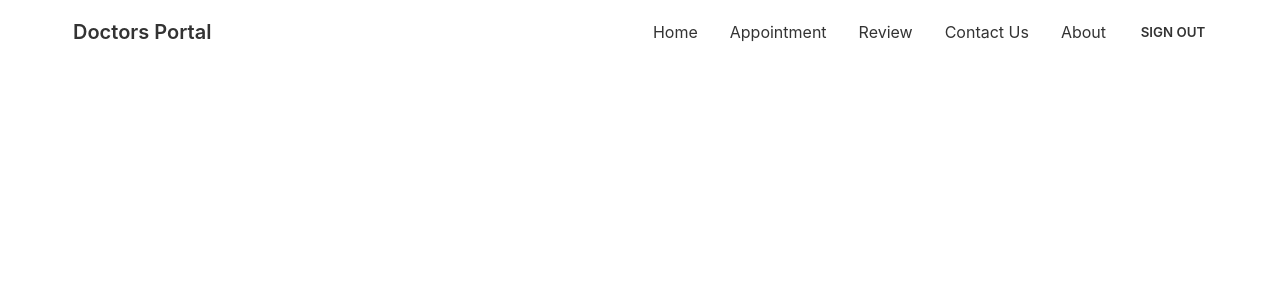
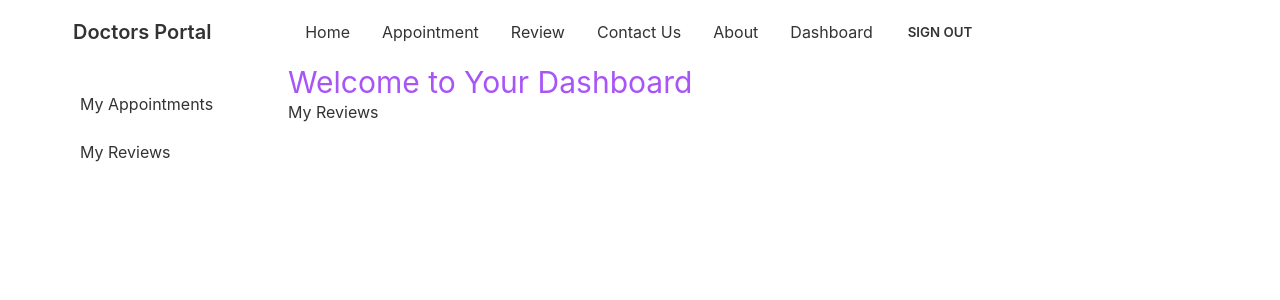
Before and after one commit to SJMormo/doctors-portal-client, a React (Create React App) app: page /dashboard/review in a window 1280 px wide. Shown: the top 300 px of the page. Built offline with nearby package versions, Linux system fonts and the light colour scheme; no server answers; sample sign-in values are in the browser's storage.

Commit message:
dashboard added

```diff
--- a/src/App.js
+++ b/src/App.js
@@ -4,6 +4,9 @@ import 'react-toastify/dist/ReactToastify.css';
 import './App.css';
 import About from './Pages/About/About';
 import Appointment from './Pages/Appointment/Appointment';
+import DashBoard from './Pages/DashBoard/DashBoard';
+import MyAppointments from './Pages/DashBoard/MyAppointments';
+import MyReview from './Pages/DashBoard/MyReview';
 import Home from './Pages/Home/Home';
 import Login from './Pages/Login/Login';
 import RequireAuth from './Pages/Login/RequireAuth';
@@ -21,7 +24,20 @@ function App() {
             <RequireAuth>
               <Appointment />
             </RequireAuth>
-          } />
+          }
+        />
+
+        <Route path="/dashboard"
+          element={
+            <RequireAuth>
+              <DashBoard />
+            </RequireAuth>
+          }
+        >
+          <Route index element={<MyAppointments></MyAppointments>}></Route>
+          <Route path={'review'} element={<MyReview></MyReview>}></Route>
+        </Route>
+
         <Route path="/about" element={<About />} />
         <Route path="/login" element={<Login />} />
         <Route path="/signup" element={<SignUp />} />
--- /dev/null
+++ b/src/Hooks/useToken.js
@@ -0,0 +1,12 @@
+import { useEffect, useState } from "react"
+
+const useToken = user => {
+    const [token, setToken] = useState('');
+    useEffect(() => {
+
+    }, [user]);
+
+    return [token];
+}
+
+export default useToken;
--- a/src/Pages/Appointment/BookingModal.js
+++ b/src/Pages/Appointment/BookingModal.js
@@ -50,7 +50,7 @@ const BookingModal = ({ treatment, setTreatment, date, refetch }) => {
             <input type="checkbox" id="booking-modal" className="modal-toggle" />
             <div className="modal modal-bottom sm:modal-middle">
                 <div className="modal-box">
-                    <label htmlFor="booking-modal" className="btn btn-sm btn-circle absolute right-2 top-2">✕</label>
+                    <label htmlhtmlFor="booking-modal" className="btn btn-sm btn-circle absolute right-2 top-2">✕</label>
                     <h3 className="font-bold text-lg text-secondary">Booking For: {name}</h3>
                     <form onSubmit={handleBooking} className='grid grid-cols-1 gap-3 justify-items-center mt-2'>
                         <input type="text" value={format(date, 'PP')} className="input input-bordered w-full max-w-xs" disabled />
--- a/src/Pages/Appointment/Service.js
+++ b/src/Pages/Appointment/Service.js
@@ -18,7 +18,7 @@ const Service = ({ service, setTreatment }) => {
 
                 <div className="card-actions justify-center">
 
-                    <label htmlFor="booking-modal"
+                    <label htmlhtmlFor="booking-modal"
                         onClick={() => setTreatment(service)}
                         className="btn btn-secondary text-white uppercase bg-gradient-to-r from-primary to-secondary"
                         disabled={slots.length === 0}
--- /dev/null
+++ b/src/Pages/DashBoard/DashBoard.js
@@ -0,0 +1,26 @@
+import React from 'react';
+import { Link, Outlet } from 'react-router-dom';
+
+const DashBoard = () => {
+    return (
+        <div className="drawer drawer-mobile">
+            <input id="dashboard-sidebar" type="checkbox" className="drawer-toggle" />
+            <div className="drawer-content">
+                <h2 className='text-3xl text-bold text-purple-500'>Welcome to Your Dashboard</h2>
+                <Outlet />
+
+            </div>
+            <div className="drawer-side">
+                <label htmlFor="dashboard-sidebar" className="drawer-overlay"></label>
+                <ul className="menu p-4 overflow-y-auto w-60 bg-base-100 text-base-content">
+                    {/* <!-- Sidebar content here --> */}
+                    <li><Link to={"/dashboard"}>My Appointments</Link></li>
+                    <li><Link to={"/dashboard/review"}>My Reviews</Link></li>
+                </ul>
+
+            </div>
+        </div >
+    );
+};
+
+export default DashBoard;
--- /dev/null
+++ b/src/Pages/DashBoard/MyAppointments.js
@@ -0,0 +1,49 @@
+import React, { useEffect, useState } from 'react';
+import { useAuthState } from 'react-firebase-hooks/auth';
+import auth from '../../firebase.init';
+
+const MyAppointments = () => {
+
+    const [appointments, setAppointments] = useState([]);
+    const [user] = useAuthState(auth);
+
+    useEffect(() => {
+        fetch(`http://localhost:5000/booking?patient=${user.email}`)
+            .then(res => res.json())
+            .then(data => setAppointments(data));
+    }, [user]);
+    return (
+        <div>
+            <h2>My Appointment: {appointments.length}</h2>
+            <div className="overflow-x-auto">
+                <table className="table w-full">
+                    {/* <!-- head --> */}
+                    <thead>
+                        <tr>
+                            <th></th>
+                            <th>Name</th>
+                            <th>Date</th>
+                            <th>Time</th>
+                            <th>Treatment</th>
+                        </tr>
+                    </thead>
+                    <tbody>
+                        {
+                            appointments.map((appointment, index) =>
+                                <tr key={index}>
+                                    <th>{index + 1} </th>
+                                    <td>{appointment.patientName}</td>
+                                    <td>{appointment.date}</td>
+                                    <td>{appointment.slot}</td>
+                                    <td>{appointment.treatment}</td>
+                                </tr>
+                            )
+                        }
+                    </tbody>
+                </table>
+            </div>
+        </div>
+    );
+};
+
+export default MyAppointments;
--- /dev/null
+++ b/src/Pages/DashBoard/MyReview.js
@@ -0,0 +1,11 @@
+import React from 'react';
+
+const MyReview = () => {
+    return (
+        <div>
+            <h2>My Reviews</h2>
+        </div>
+    );
+};
+
+export default MyReview;
--- a/src/Pages/Login/SignUp.js
+++ b/src/Pages/Login/SignUp.js
@@ -23,6 +23,7 @@ const SignUp = () => {
 
     if (user || gUser) {
         console.log(user || gUser);
+        // navigate('/appointment');
     }
 
     if (loading || gLoading || updating) {
@@ -37,7 +38,7 @@ const SignUp = () => {
         await createUserWithEmailAndPassword(data.email, data.password);
         await updateProfile({ displayName: data.name });
         console.log("Update Done");
-        navigate('/appointment');
+
     };
     return (
         <div className='flex h-screen justify-center items-center'>
--- a/src/Pages/Shared/Navbar.js
+++ b/src/Pages/Shared/Navbar.js
@@ -18,6 +18,9 @@ const Navbar = () => {
         <li><Link to={"/review"}>Review</Link ></li>
         <li><Link to={"/contact"}>Contact Us</Link ></li>
         <li><Link to={"/about"}>About</Link ></li>
+        {
+            user && <li><Link to={"/dashboard"}>Dashboard</Link ></li>
+        }
         <li>{user ? <button onClick={logout} className='btn btn-ghost'>Sign Out</button> : <Link to={"/login"}>Login</Link >}</li>
     </>
     return (
@@ -25,7 +28,8 @@ const Navbar = () => {
             <div className="navbar-start">
                 <div className="dropdown">
                     <label tabIndex="0" className="btn btn-ghost lg:hidden">
-                        <svg xmlns="http://www.w3.org/2000/svg" className="h-5 w-5" fill="none" viewBox="0 0 24 24" stroke="currentColor"><path strokeLinecap="round" strokeLinejoin="round" strokeWidth="2" d="M4 6h16M4 12h8m-8 6h16" /></svg>
+                        <svg xmlns="http://www.w3.org/2000/svg" className="h-5 w-5" fill="none" viewBox="0 0 24 24" stroke="currentColor"><path strokeLinecap="round" strokeLinejoin="round" strokeWidth="2" d="M4 6h16M4 12h8m-8 6h16" />
+                        </svg>
                     </label>
                     <ul tabIndex="0" className="menu menu-compact dropdown-content mt-3 p-2 shadow bg-base-100 rounded-box w-52">
                         {manuItems}
@@ -38,7 +42,13 @@ const Navbar = () => {
                     {manuItems}
                 </ul>
             </div>
-        </div>
+            <div className="navbar-end">
+                <label htmlFor="dashboard-sidebar" tabIndex="0" className="btn btn-ghost lg:hidden">
+                    <svg xmlns="http://www.w3.org/2000/svg" className="h-5 w-5" fill="none" viewBox="0 0 24 24" stroke="currentColor"><path strokeLinecap="round" strokeLinejoin="round" strokeWidth="2" d="M4 6h16M4 12h8m-8 6h16" />
+                    </svg>
+                </label>
+            </div>
+        </div >
     );
 };
 
```
